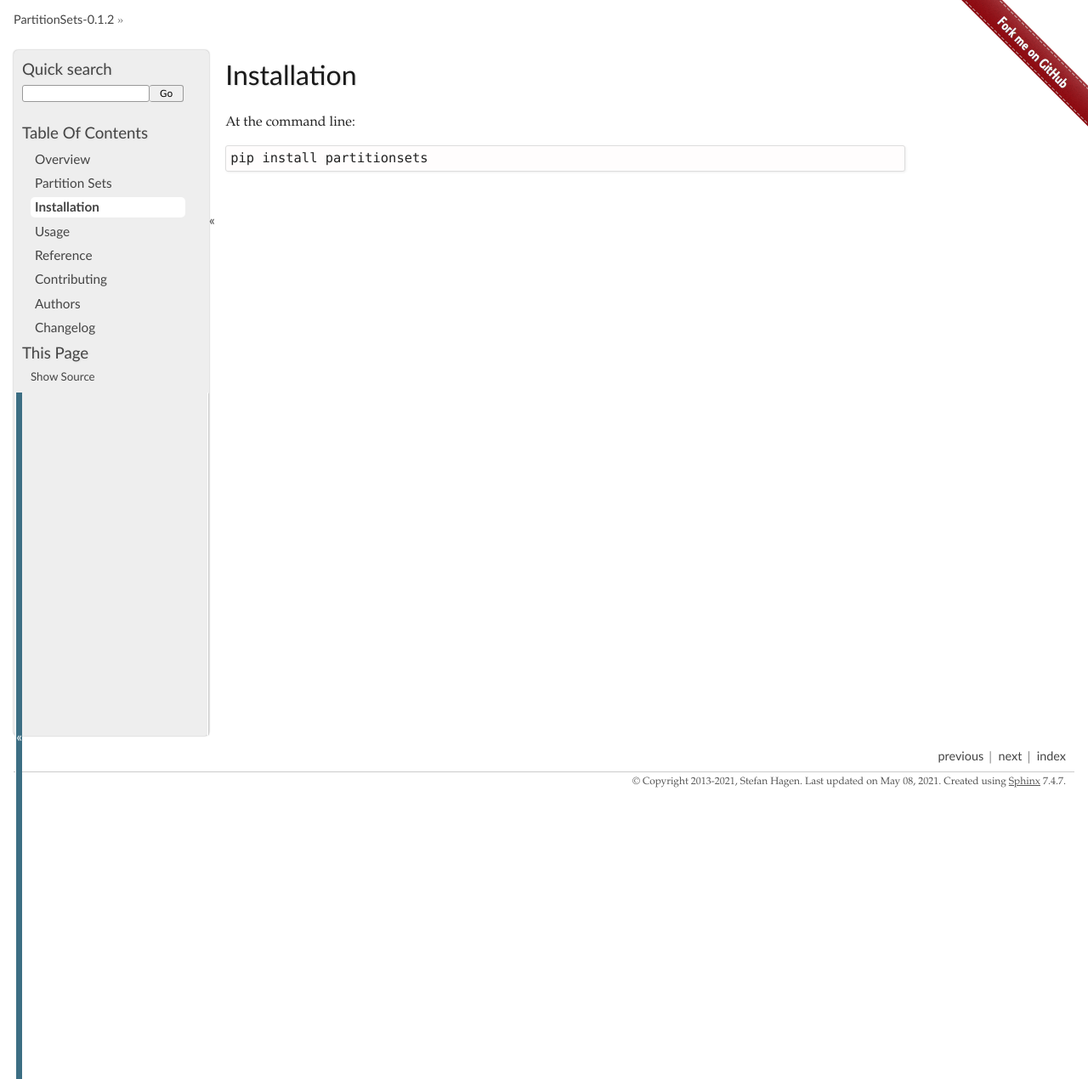
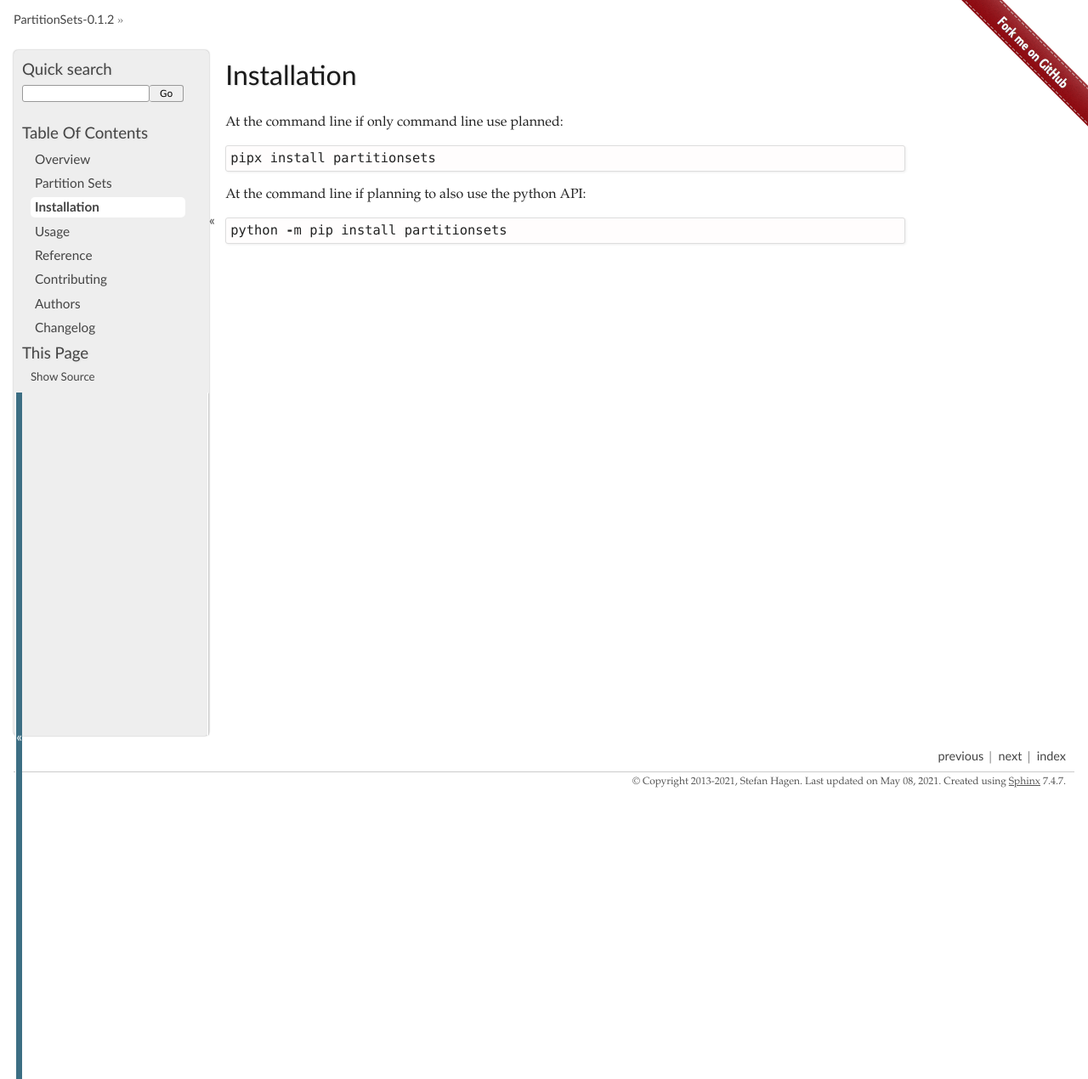
Before and after one commit to sthagen/partitionsets, a Sphinx documentation site: the page built from docs/installation.rst, in a window 1280 px wide. Shown: the whole page at 85% size. Built offline with Sphinx 7.4.7, drawn with Linux system fonts in a browser that asks for light colours.

Commit message:
Update installation.rst

```diff
--- a/docs/installation.rst
+++ b/docs/installation.rst
@@ -2,6 +2,10 @@
 Installation
 ============
 
-At the command line::
+At the command line if only command line use planned::
 
-    pip install partitionsets
+    pipx install partitionsets
+
+At the command line if planning to also use the python API::
+
+    python -m pip install partitionsets
```
